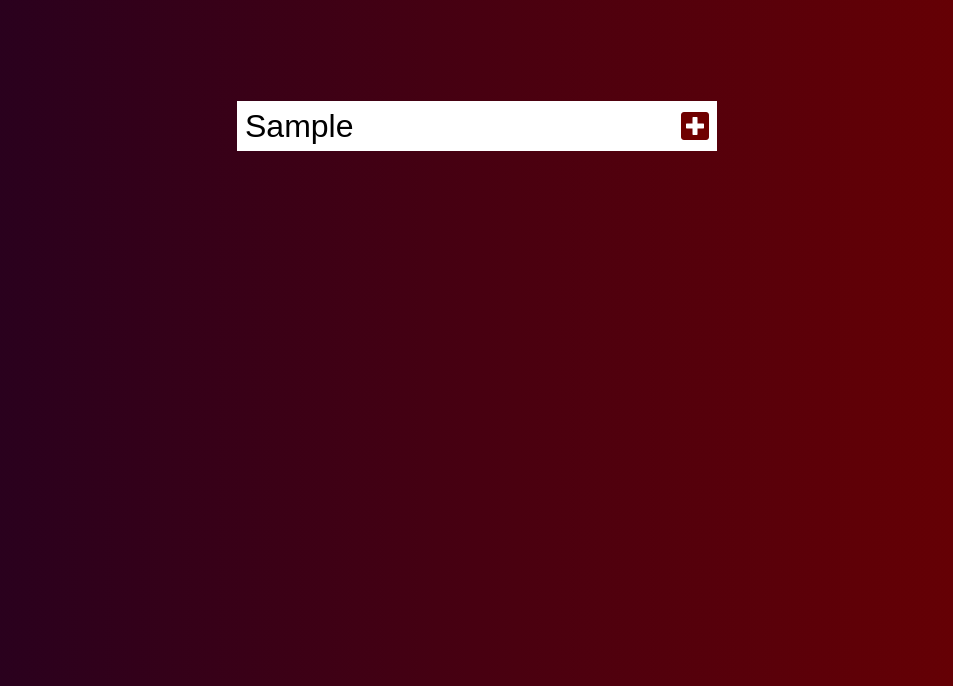
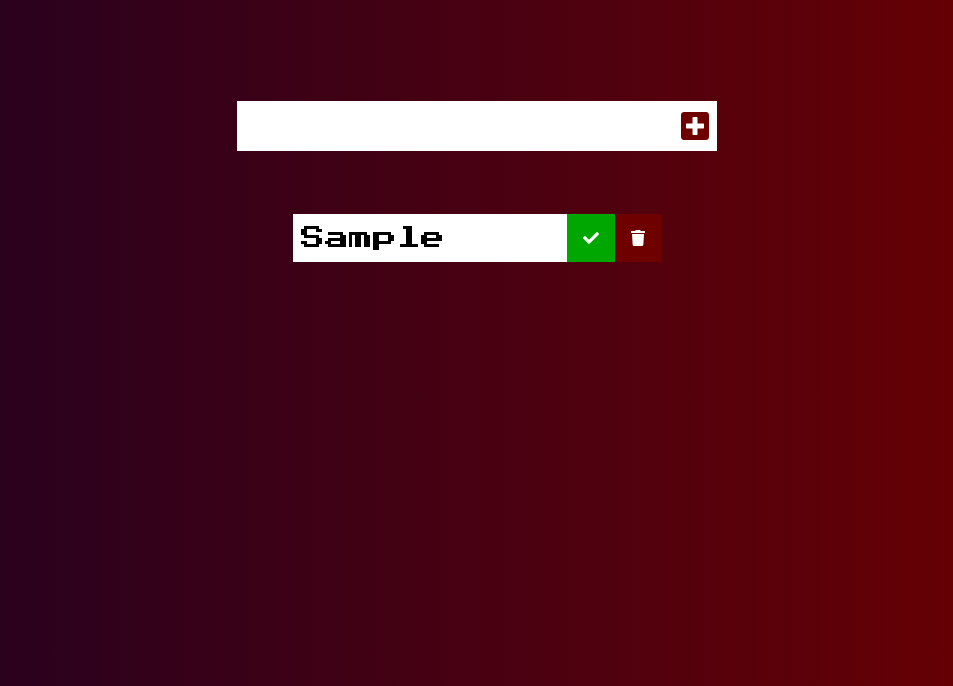
Before and after one commit to IannGeorges/toDoList, a plain HTML site: page index.html in a window 1280 px wide. Both pictures are taken after typing "Sample" into the empty fields and a click on the button 858 px from the left and 240 px from the top of the page. Shown: the part 114-800 px from the top of the page, without its empty margins (163-1116 px from the left). Drawn offline with Linux system fonts and the light colour scheme.

Commit message:
Added Javascript function 'addTodo' to add Todo List, still need add complete or discard option to list items

```diff
--- a/index.html
+++ b/index.html
@@ -21,16 +21,7 @@
         </button>
     </form>
     <div class="todo-container">
-        <ul class="todo-list">
-
-            <div class="todo">
-                <!--
-                <li></li>
-                <button>Delete</button>
-                <button>Completed</button>
-                --->
-            </div>
-        </ul>
+        <ul class="todo-list"></ul>
     </div>
     <script src ="main.js"></script>
 </body>
--- a/main.js
+++ b/main.js
@@ -14,7 +14,25 @@
    // Prevent form from subtmitting
     event.preventDefault();
     // Todo Div
-    const todoDiv = document.createElement('div');
+    const todoDiv = document.createElement("div");
     todoDiv.classList.add("todo");
-    // Create
+    // Create Li
+    const newTodo = document.createElement('li');
+    newTodo.innerText = todoInput.value;
+    newTodo.classList.add('todo-item');
+    todoDiv.appendChild(newTodo);
+    //CHECK MARK BUTTON
+    const completedButton = document.createElement('button');
+    completedButton.innerHTML = '<i class = "fas fa-check"></i>';
+    completedButton.classList.add("complete-btn");
+    todoDiv.appendChild(completedButton);
+    //CHECK TASH BUTTON
+    const trashButton = document.createElement('button');
+    trashButton.innerHTML = '<i class = "fas fa-trash"></i>';
+    trashButton.classList.add("trash-btn");
+    todoDiv.appendChild(trashButton);
+    //APPEND TO LIST
+    todoList.appendChild(todoDiv);
+    //CLEAR todo Input Value
+    todoInput.value = "";
 }
--- a/style.css
+++ b/style.css
@@ -43,3 +43,45 @@
     background: #6f0000;
     color: white;
 }
+
+.todo-container {
+    display: flex;
+    justify-content: center;
+    align-items: center;
+}
+
+.todo-list {
+    min-width: 30%;
+    list-style: none;
+}
+
+.todo {
+    margin: 0.5rem;
+    background: white;
+    color: black;
+    font-size: 1.5rem;
+    display: flex;
+    justify-content: space-between;
+    align-items: center;
+}
+
+.todo li {
+    flex: 1;
+}
+
+.trash-btn, .complete-btn {
+    background: #6f0000;
+    color: white;
+    border: none;
+    padding: 1rem;
+    cursor: pointer;
+    font-size: 1rem;
+}
+
+.complete-btn {
+    background: rgb(0, 167, 0);
+}
+
+.todo-item {
+    padding: 0rem 0.5rem;
+}
```
Also changed, not shown: trial.html (deleted, +0 -10 lines).
